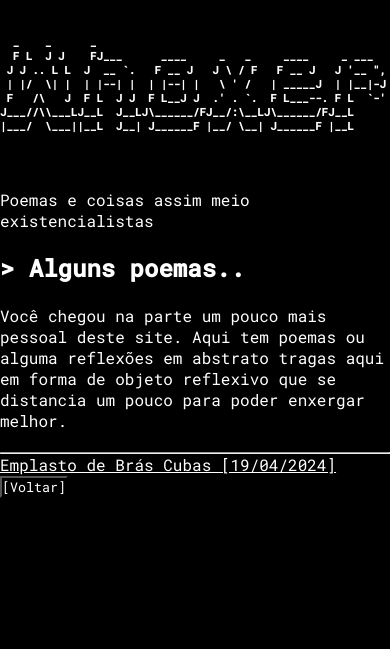
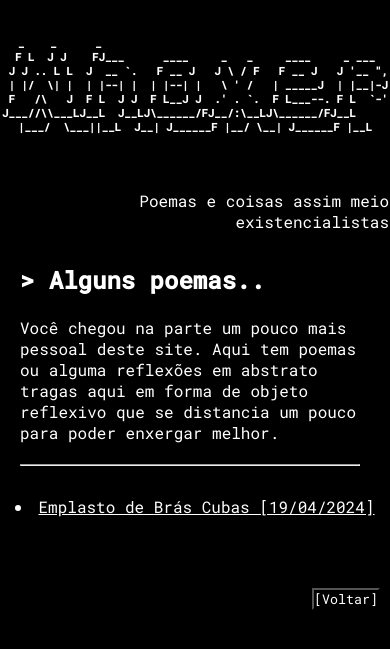
Before and after one commit to whoxer/whoxer.github.io, a PHP site: page /categorias/poemas.html in a window 390 px wide. Shown: the top 649 px of the page. Run offline with PHP 8.4, Linux system fonts and the light colour scheme.

Commit message:
Estilização de dispostivos móveis

```diff
--- a/css/category.css
+++ b/css/category.css
@@ -61,3 +61,50 @@
       margin-bottom: 50px;
    }
 }
+
+@media screen and (max-width: 800px) and (min-width: 100px) {
+    .header-blog {
+        /* ---------------- */
+        margin-top: 0px;
+        margin-left: 0px;
+        margin-right: 0px;
+        margin-bottom: 0px;
+        /* ---------------- */
+        padding: 1px;
+    }
+    .title {
+        /* --------------------- */
+        text-align: center;
+        /* ---------------------- */
+    }
+    .description {
+        text-align: right;
+        padding-bottom: 5px;
+    }
+    .title-article {
+        text-align: center;
+    }
+    .feed {
+        text-align: center;
+        justify-content: center;
+    }
+    .about {
+        margin-top: 5px;
+        margin-left: 10px;
+        margin-right: 20px;
+
+
+        padding-left: 10px;
+        padding-right: 10px;
+    }
+    .option-1 {
+        margin-top: 30px;
+        margin-bottom: 20px;
+        list-style: inside;
+    }
+    .back-button {
+      float: inline-end;
+      margin-right: 10px;
+      margin-top: 50px;
+   }
+}
```
